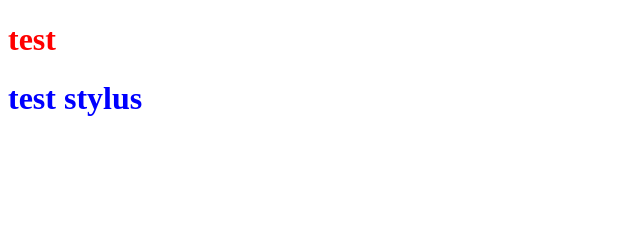
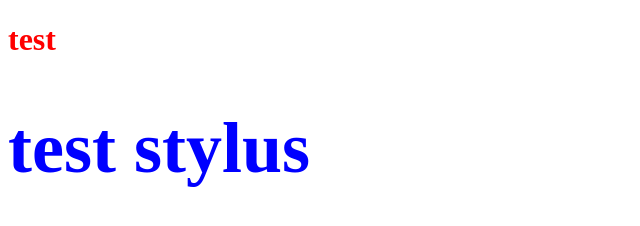
Before and after one commit to varnbu/hweb, a website built with webpack: page index.html in a window 1280 px wide. Shown: the whole page, without its empty margins (0-640 px from the left). Built offline with Linux system fonts and the light colour scheme.

Commit message:
stylus 的乘法使用

```diff
--- a/src/style/s.styl
+++ b/src/style/s.styl
@@ -1,2 +1,6 @@
+$h6 = 12px
+$h1 = 6 * $h6
+
 .h1
   color blue
+  font-size $h1
```
Also changed, not shown: dist/_main.js.
